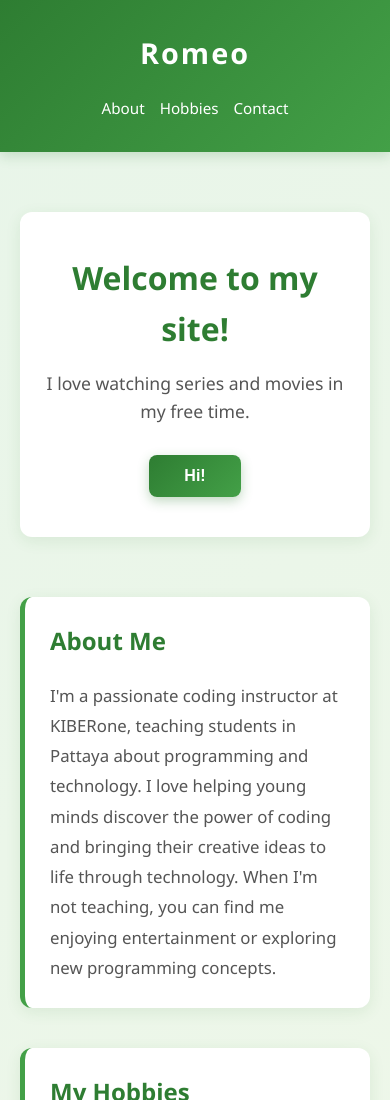
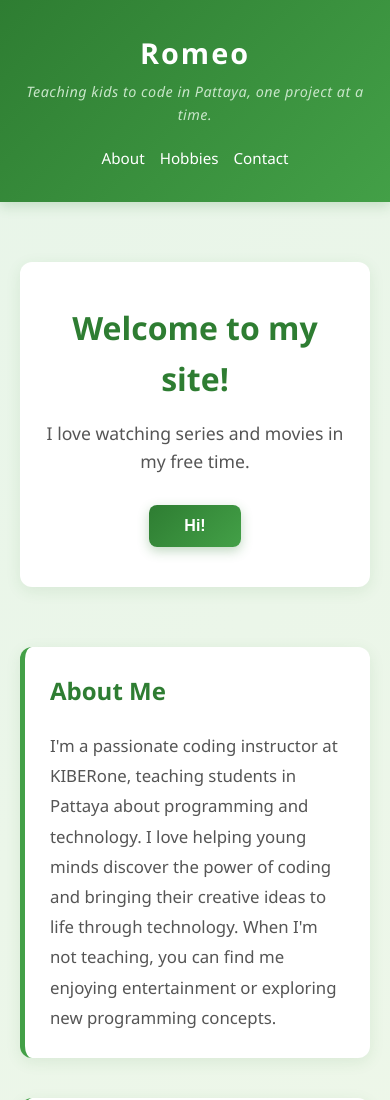
Before and after one commit to kiberonepattaya-lgtm/sampleteacherr-site, a plain HTML site: page index.html in a window 390 px wide. Shown: the top 1100 px of the page. Drawn offline with Linux system fonts and the light colour scheme.

Commit message:
added motto
Co-Authored-By: Claude Opus 5 <noreply@anthropic.com>

```diff
--- a/index.html
+++ b/index.html
@@ -40,6 +40,14 @@
             color: white;
             font-size: 2.5em;
             letter-spacing: 2px;
+        }
+
+        .motto {
+            color: #C8E6C9;
+            font-size: 1em;
+            font-style: italic;
+            letter-spacing: 0.5px;
+            margin-top: 4px;
         }
 
         nav ul {
@@ -170,6 +178,14 @@
                 font-size: 1.8em;
             }
 
+            .brand {
+                text-align: center;
+            }
+
+            .motto {
+                font-size: 0.9em;
+            }
+
             nav ul {
                 gap: 15px;
             }
@@ -196,7 +212,10 @@
     <!-- Header with Navigation -->
     <header>
         <div class="header-container">
-            <h1>Romeo</h1>
+            <div class="brand">
+                <h1>Romeo</h1>
+                <p class="motto">Teaching kids to code in Pattaya, one project at a time.</p>
+            </div>
             <nav>
                 <ul>
                     <li><a href="#about">About</a></li>
```
